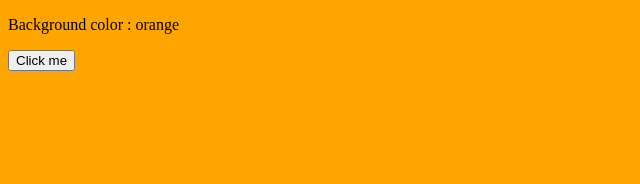
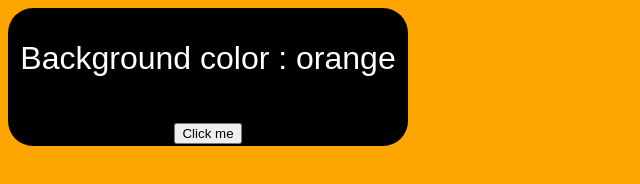
Before and after one commit to VerveIsBad/KIndaWebsite, a plain HTML site: page main.html in a window 1280 px wide. Shown: the whole page, without its empty margins (0-640 px from the left). Drawn offline with Linux system fonts and the light colour scheme.

Commit message:
Linked css and added a div

```diff
--- a/main.html
+++ b/main.html
@@ -3,10 +3,13 @@
 <html>
     <head>
         <title>Color flipper.</title>
+        <link rel="stylesheet" href="styles.css">
         <script src="index.js"></script>
     </head>
     <body>
-        <p id="bg-color"></p>
-        <button id="colorButton">Click me</button>
+        <div class='mainContent'>
+            <p id="bg-color"></p>
+            <button id="colorButton">Click me</button>
+        </div>
     </body>
 </html>
```
